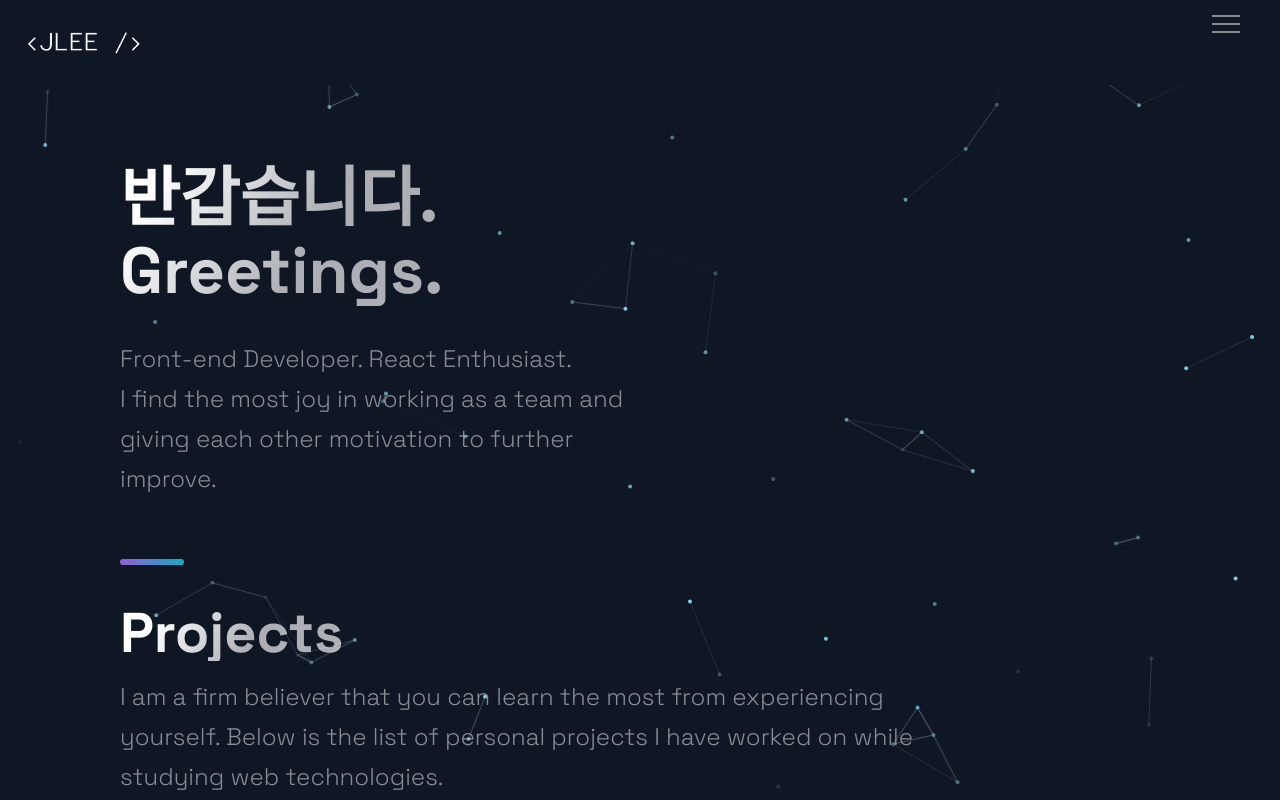
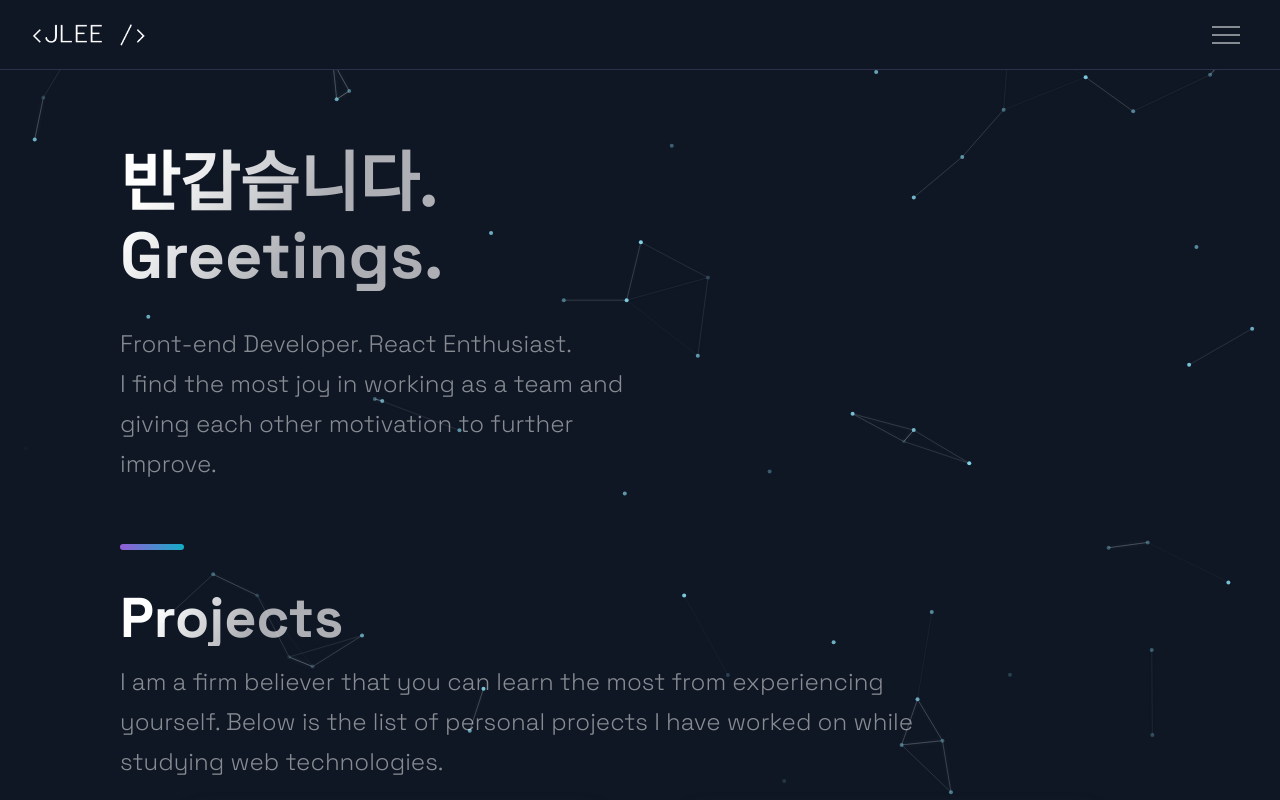
Before and after one commit to jlee0425/portfolio, a Next.js app: page / in a window 1280 px wide. Shown: the top 800 px of the page. Built offline with nearby package versions, Linux system fonts and the light colour scheme.

Commit message:
header styling

```diff
--- a/components/Header/Navbar.tsx
+++ b/components/Header/Navbar.tsx
@@ -11,17 +11,17 @@ export const Navbar = ({ hidden, isBurger }: NavProps) => {
 	return (
 		<Container hidden={hidden} isBurger={isBurger}>
 			<li>
-				<Link href='#projects' passHref>
+				<Link href="#projects" passHref>
 					<NavLink>Projects</NavLink>
 				</Link>
 			</li>
 			<li>
-				<Link href='#tech' passHref>
+				<Link href="#tech" passHref>
 					<NavLink>Tech</NavLink>
 				</Link>
 			</li>
 			<li>
-				<Link href='#contact' passHref>
+				<Link href="#contact" passHref>
 					<NavLink>Contact</NavLink>
 				</Link>
 			</li>
@@ -40,12 +40,15 @@ const Container = styled.div<NavProps>`
 			? `translateX(0)`
 			: hidden
 			? `translateX(120%)`
-			: `translateX(-50%)`};
+			: `translateX(-30%)`};
 	transition: transform 0.5s ease-in-out;
+
+	> li {
+		margin-right: 2rem;
+	}
 `;
 const NavLink = styled.a`
 	font-size: 2rem;
-	line-height: 32px;
 	color: rgba(255, 255, 255, 0.75);
 	transition: 0.4s ease;
 	&:hover {
--- a/components/Header/index.tsx
+++ b/components/Header/index.tsx
@@ -29,7 +29,7 @@ const Header = () => {
 						hideOutline
 						duration={0.5}
 						size={28}
-						color='rgba(255, 255, 255, 0.5)'
+						color="rgba(255, 255, 255, 0.5)"
 						onToggle={toggle}
 					/>
 				</BurgerContainer>
@@ -44,22 +44,28 @@ export default Header;
 const Container = styled.div`
 	top: 0;
 	position: sticky;
-	display: grid;
-	grid-template-columns: 1fr 1.5fr;
-	padding: 1rem;
+	display: flex;
+	align-items: center;
+	justify-content: space-between;
+	height: 7rem;
+	padding: 1rem 1.5rem;
 	overflow: hidden;
 	background: ${({ theme }) => theme.colors.background1};
-	z-index: 100;
+	border-bottom: 1px solid ${({ theme }) => theme.colors.background2};
+	z-index: 3;
 
 	@media ${({ theme }) => theme.breakpoints.sm} {
 		display: flex;
 		justify-content: space-between;
 		align-items: center;
-		padding: 1rem 3rem;
+		padding: 1rem;
 	}
 `;
 
 const BurgerContainer = styled.div`
 	position: absolute;
 	right: 3rem;
+	@media ${({ theme }) => theme.breakpoints.sm} {
+		right: 1rem;
+	}
 `;
--- a/pages/_app.tsx
+++ b/pages/_app.tsx
@@ -2,9 +2,11 @@ import type { AppProps } from 'next/app';
 import { ThemeProvider } from 'styled-components';
 import GlobalStyles from '@styles/globalStyles';
 import theme from '@styles/theme';
-import Particles from '@components/Particles';
 import React from 'react';
 import Layout from 'Layout';
+import dynamic from 'next/dynamic';
+
+const Particles = dynamic(() => import('@components/Particles'));
 
 function MyApp({ Component, pageProps }: AppProps) {
 	return (
```
